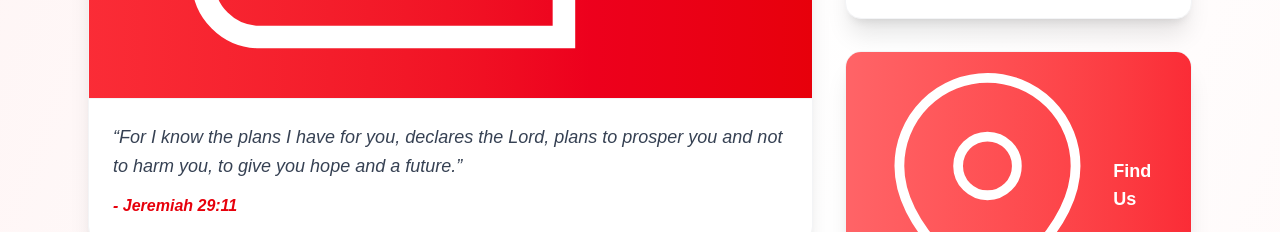
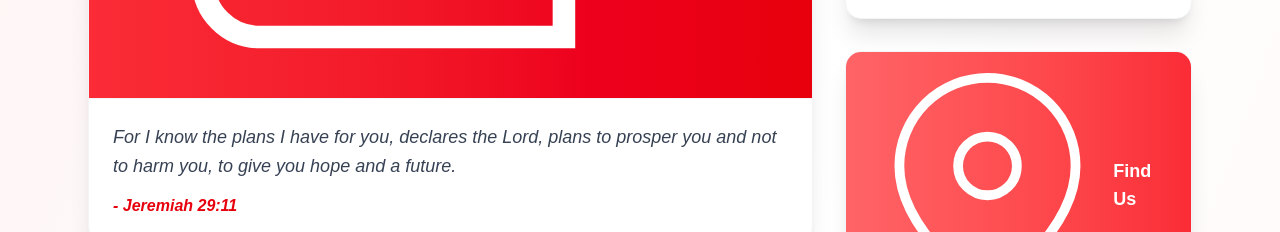
Before and after one commit to Reecekurangwa/cuttin-edge-app-next, a Next.js app: page / in a window 1280 px wide. Shown: the part 960-1192 px from the top of the page. Built offline with nearby package versions, Linux system fonts and the light colour scheme.

Commit message:
Final Final ah

```diff
--- a/src/app/page.tsx
+++ b/src/app/page.tsx
@@ -152,7 +152,7 @@ export default function CuttinEdgeYouth() {
               </CardHeader>
               <CardContent>
                 <blockquote className="text-base sm:text-lg text-gray-700 italic leading-relaxed mb-3">
-                  &ldquo;{verseOfDay.verse}&rdquo;
+                  {verseOfDay.verse}
                 </blockquote>
                 <cite className="text-sm sm:text-base font-semibold text-red-600">- {verseOfDay.reference}</cite>
               </CardContent>
```
